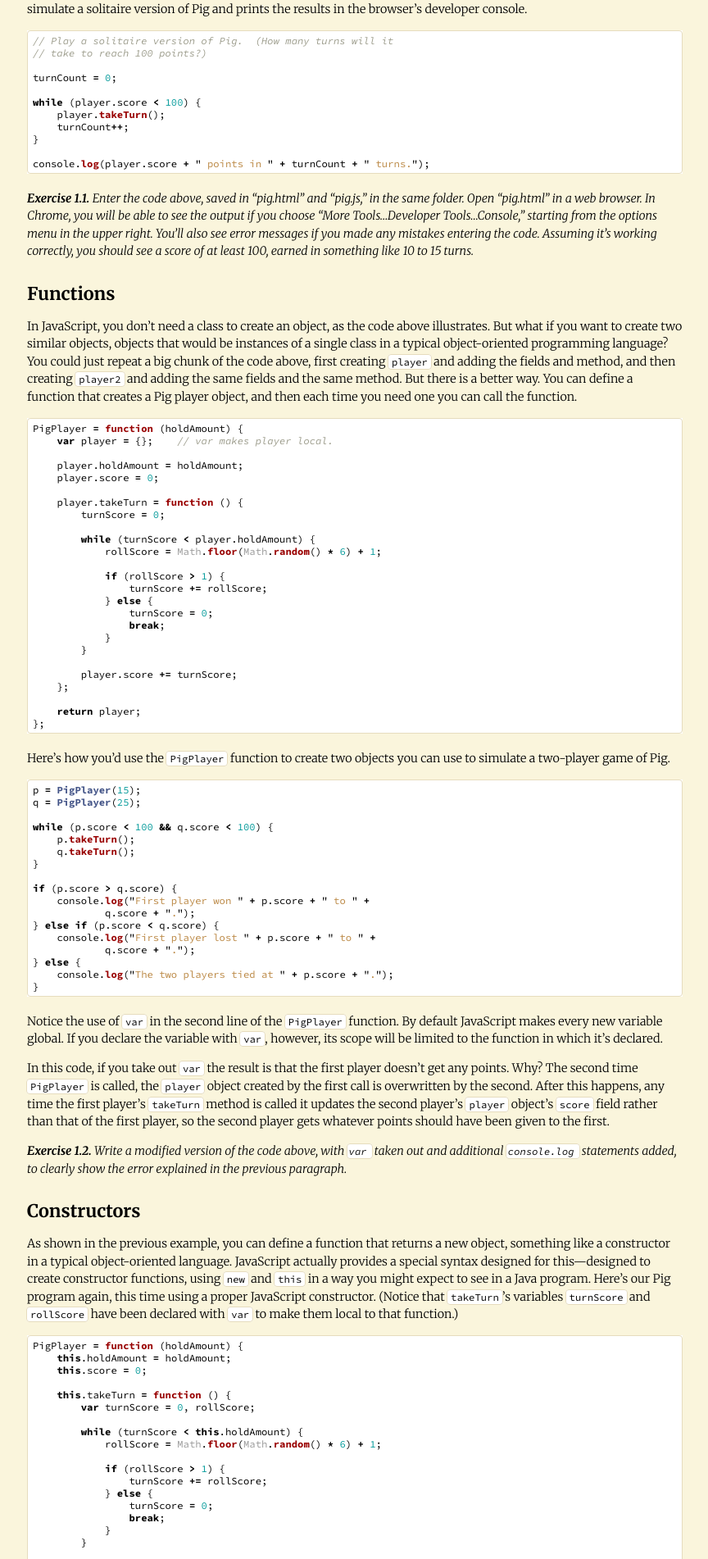
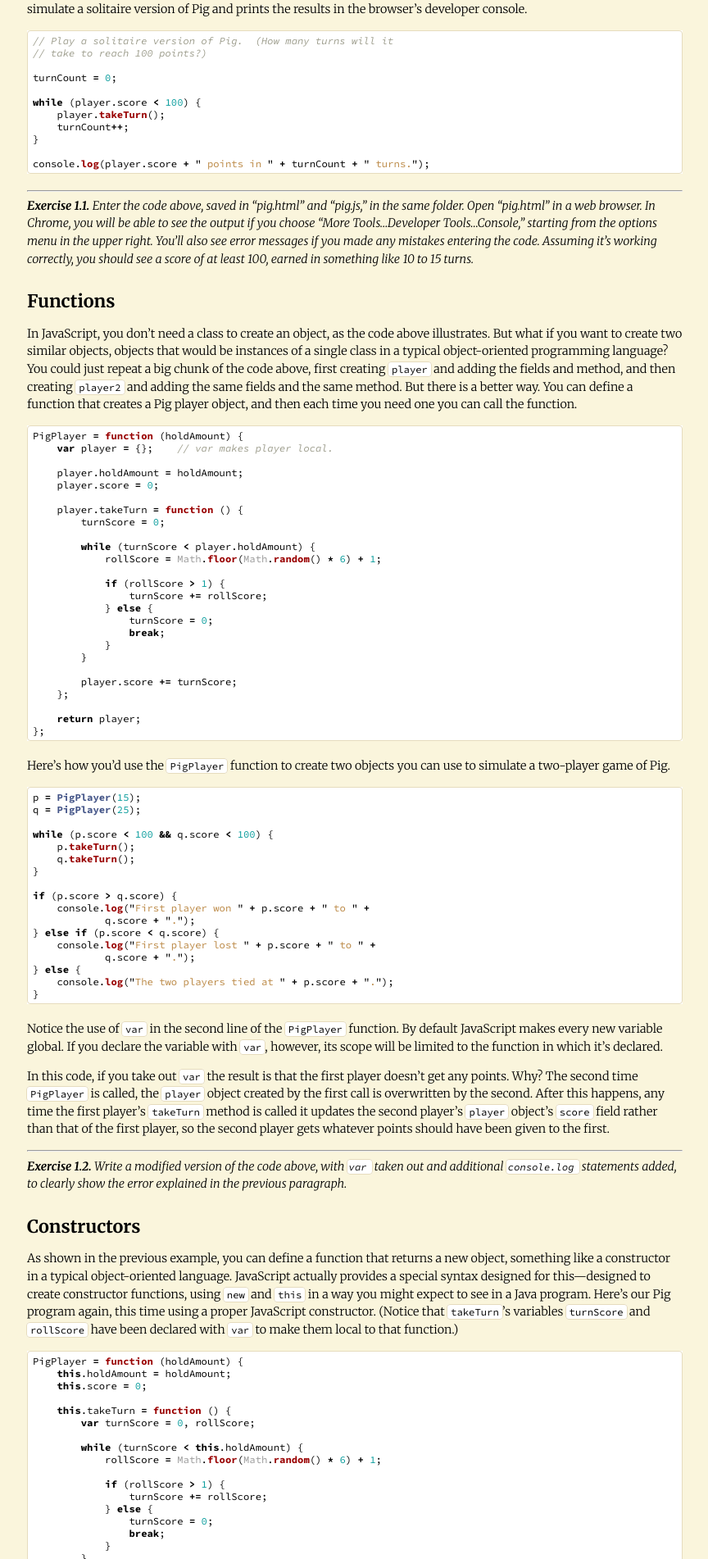
Before and after one commit to dvon/cgbk, a Jekyll site: the page built from _posts/2016-01-14-JavaScript-(Part-1).md, in a window 1280 px wide. Shown: the part 1173-3075 px from the top of the page at 82% size, without its empty margins (207-1071 px from the left). Built offline with Jekyll 4.4.1, drawn with Linux system fonts in a browser that asks for light colours; Markdown is read by kramdown in place of the engine named in the settings.

Commit message:
Add hr before exercise.

```diff
--- a/_layouts/default.html
+++ b/_layouts/default.html
@@ -40,7 +40,7 @@
     </head>
     <body>
         <div class="content">
-            {{ content | smartify | replace:'---','—' | replace:'@.','<em><strong><span class="exercise_label">Exercise </span></strong></em>' }}
+            {{ content | smartify | replace:'---','—' | replace:'@.','<hr /><em><strong><span class="exercise_label">Exercise </span></strong></em>' }}
         </div>
     </body>
 </html>
```
